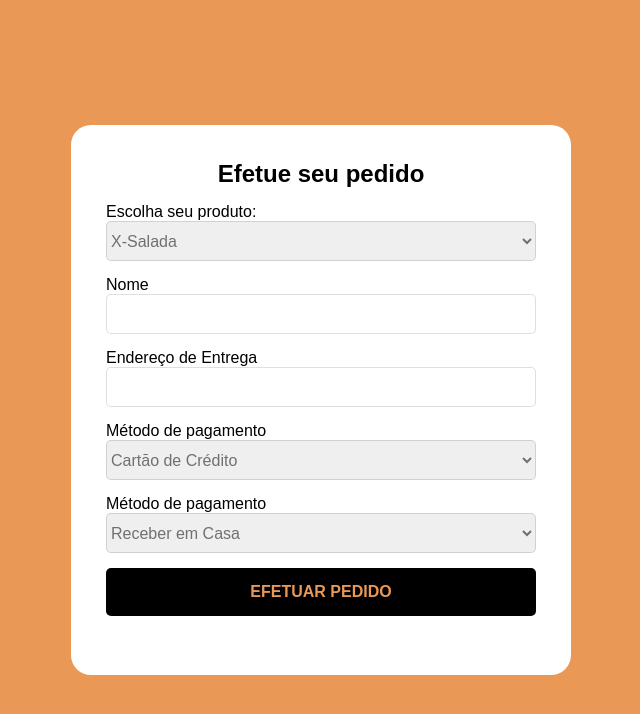
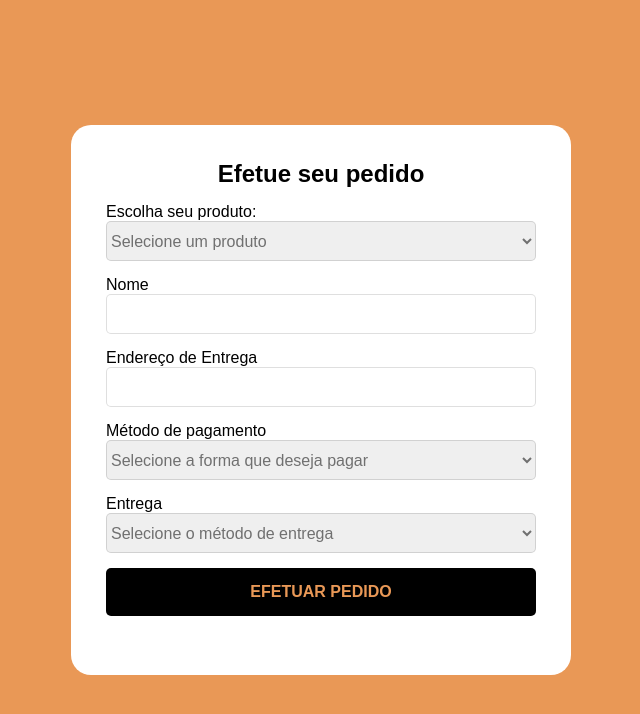
Before and after one commit to SGErik/hamburDEV, a React (Vite) app: page /facaseupedido in a window 1280 px wide. Shown: the top 714 px of the page, without its empty margins (319-959 px from the left). Built offline with nearby package versions, Linux system fonts and the light colour scheme.

Commit message:
feat: finalizando método POST do CRUD

```diff
--- a/src/components/FormPedido/FormPedido.jsx
+++ b/src/components/FormPedido/FormPedido.jsx
@@ -2,8 +2,9 @@ import React, { useState } from "react";
 import S from "../FormPedido/FormPedido.module.css";
 
 const FormPedido = () => {
+  const numeroDoPedido = Math.floor(Math.random() * 100).toString();
   const [dataForm, setDataForm] = useState({
-    pedido: "",
+    pedido: numeroDoPedido,
     nome: "",
     endereco: "",
     itensdopedido: "",
@@ -12,8 +13,19 @@ const FormPedido = () => {
     total: "",
   });
 
+  function ValidaProdutoPreco() {
+    if (dataForm.itensdopedido === "X-Salada") {
+      dataForm.total = "R$16,00";
+    } else return;
+  }
+
   function handleChange(e, nomeDaChave) {
     setDataForm({ ...dataForm, [nomeDaChave]: e.target.value });
+  }
+
+  function handleClick(e) {
+    e.preventDefault();
+    ValidaProdutoPreco();
     console.log(dataForm);
   }
 
@@ -23,8 +35,18 @@ const FormPedido = () => {
         <h1>Efetue seu pedido</h1>
         <fieldset>
           <label htmlFor="produto">Escolha seu produto:</label>
-          <select name="" id="produto">
-            <option value="">X-Salada</option>
+          <select
+            name=""
+            id="produto"
+            value={dataForm.itensdopedido}
+            onChange={(e) => handleChange(e, "itensdopedido")}
+          >
+            <option value="">Selecione um produto</option>
+            <option>X-Salada</option>
+            <option>X-Bacon</option>
+            <option>X-Bacon Salada</option>
+            <option>X-Calabresa</option>
+            <option>X-Tudo</option>
           </select>
         </fieldset>
         <fieldset>
@@ -37,24 +59,40 @@ const FormPedido = () => {
         </fieldset>
         <fieldset>
           <label htmlFor="endereco">Endereço de Entrega</label>
-          <input type="text" id="endereco" />
+          <input
+            onChange={(e) => handleChange(e, "endereco")}
+            type="text"
+            id="endereco"
+          />
         </fieldset>
         <fieldset>
           <label htmlFor="pagamento">Método de pagamento</label>
-          <select name="" id="pagamento">
-            <option value="">Cartāo de Crédito</option>
-            <option value="">PIX</option>
-            <option value="">Dinheiro</option>
+          <select
+            name=""
+            id="pagamento"
+            value={dataForm.formadepagamento}
+            onChange={(e) => handleChange(e, "formadepagamento")}
+          >
+            <option value="">Selecione a forma que deseja pagar</option>
+            <option>Cartāo de Crédito</option>
+            <option>PIX</option>
+            <option>Dinheiro</option>
           </select>
         </fieldset>
         <fieldset>
-          <label htmlFor="entrega">Método de pagamento</label>
-          <select name="" id="entrega">
-            <option value="">Receber em Casa</option>
-            <option value="">Retirar</option>
+          <label htmlFor="entrega">Entrega</label>
+          <select
+            name=""
+            id="entrega"
+            value={dataForm.mododeentrega}
+            onChange={(e) => handleChange(e, "mododeentrega")}
+          >
+            <option value="">Selecione o método de entrega</option>
+            <option>Receber em Casa</option>
+            <option>Retirar</option>
           </select>
         </fieldset>
-        <button>Efetuar Pedido</button>
+        <button onClick={handleClick}>Efetuar Pedido</button>
       </form>
     </div>
   );
```
